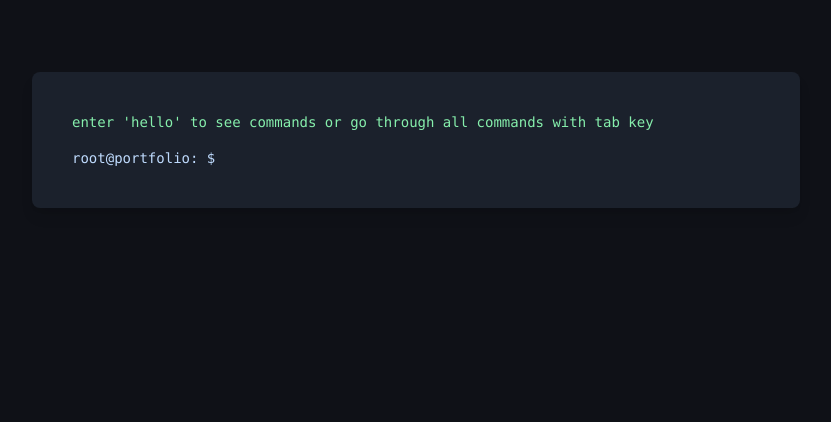
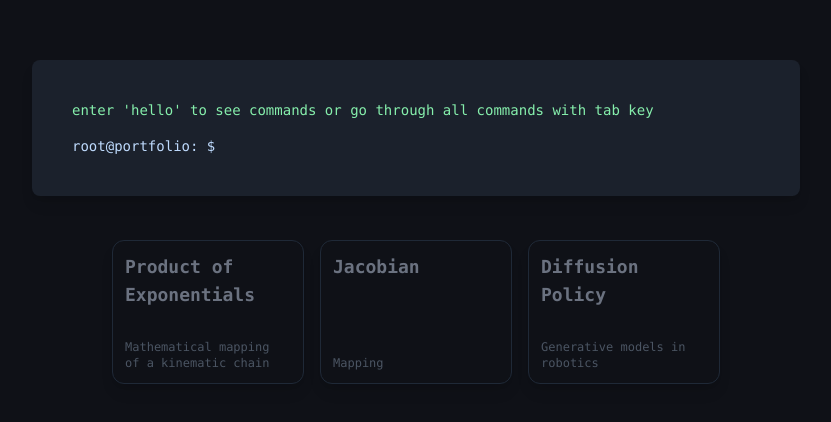
Before and after one commit to lenigovi/terminal-portfolio, a React (Create React App) app: page / in a window 1280 px wide. Shown: the part 260-682 px from the top of the page, without its empty margins (224-1055 px from the left). Built offline with nearby package versions, Linux system fonts and the light colour scheme.

Commit message:
added mini articles for product of exponentials, jacobian, diffusion policy

```diff
--- a/package.json
+++ b/package.json
@@ -7,8 +7,10 @@
     "@testing-library/jest-dom": "^6.6.4",
     "@testing-library/react": "^16.3.0",
     "@testing-library/user-event": "^13.5.0",
+    "katex": "^0.16.23",
     "react": "^19.1.1",
     "react-dom": "^19.1.1",
+    "react-katex": "^3.1.0",
     "react-scripts": "5.0.1",
     "web-vitals": "^2.1.4"
   },
--- a/src/App.js
+++ b/src/App.js
@@ -1,11 +1,18 @@
 import React from "react";
 import Terminal from "./terminal";
+import BlogCarousel from "./components/BlogCarousel";
+import "katex/dist/katex.min.css";
+import { BlockMath, InlineMath } from "react-katex";
+
 
 function App() {
   return (
-    <div className="min-h-screen bg-[#0f1117] flex items-center justify-center">
+    <div className="min-h-screen bg-[#0f1117] flex flex-col items-center justify-start pt-80 pb-20">
       <div className="w-full max-w-3xl p-6 bg-[#1b212c] rounded-lg shadow-lg">
         <Terminal />
+      </div>
+      <div className="mt-6 w-full max-w-4xl px-6" id="blog-section">
+        <BlogCarousel />
       </div>
     </div>
   );
--- /dev/null
+++ b/src/components/BlogCarousel.jsx
@@ -0,0 +1,63 @@
+// blog contents, except for formulas. those are in blogmodal.jsx (todo: add classes to formulas to call from and insert wherever)
+import React, { useState } from "react";
+import BlogModal from "./BlogModal.jsx";
+import { BlockMath } from "react-katex";
+
+const blogs = [
+  {
+    id: 1,
+    title: "Product of Exponentials",
+    excerpt: "Mathematical mapping of a kinematic chain",
+    content: `
+Product of Exponentials represents the kinematics of a serial manipulator as a series of exponentials of twists.
+
+Exponentials represent motions in joint space or {b}-space, therefore multiplication of them configurations gives the transformation from base to end-effector. The mapping from joint space to Cartesian space is known as forward kinematics.
+
+Forward kinematics of an n-joint serial manipulator is given as:
+`
+// formula in blogmodal.jsx
+  },
+  {
+    id: 2,
+    title: "Jacobian",
+    excerpt: "Mapping ",
+    content: `
+Jacobian relates joint rates to the linear and angular velocities of the end-effector.
+Furthermore, provides a relationship between joint torques and resultant force and torque applied by the end effector.
+It also reveals singularities, configurations where the
+robot loses degrees of freedom or amplifies certain motions.
+`
+  },
+  {
+    id: 3,
+    title: "Diffusion Policy",
+    excerpt: "Generative models in robotics",
+    content: `
+Diffusion model methods in robotics iteratively denoise to generate robot actions.
+Instead of planning trajectories directly, they learn to refine noise into actions.
+`
+  }
+];
+
+export default function BlogCarousel() {
+  const [selectedBlog, setSelectedBlog] = useState(null);
+
+  return (
+    <div className="mt-5 flex justify-center gap-4 flex-wrap">
+      {blogs.map((blog) => (
+        <div
+          key={blog.id}
+          onClick={() => setSelectedBlog(blog)}
+          className="bg-zinc-00 hover:bg-[#1b212c] border border-gray-800 cursor-pointer
+                     w-48 h-36 rounded-xl p-3 flex flex-col justify-between transition-all
+                     shadow-lg hover:shadow-green-400/20"
+        >
+          <h3 className="text-lg font-semibold text-gray-500">{blog.title}</h3>
+          <p className="text-xs text-gray-600 line-clamp-3">{blog.excerpt}</p>
+        </div>
+      ))}
+
+      <BlogModal blog={selectedBlog} onClose={() => setSelectedBlog(null)} />
+    </div>
+  );
+}
--- /dev/null
+++ b/src/components/BlogModal.jsx
@@ -0,0 +1,32 @@
+import React from "react";
+import "katex/dist/katex.min.css";
+import { BlockMath, InlineMath } from "react-katex";
+
+
+export default function BlogModal({ blog, onClose }) {
+  if (!blog) return null;
+
+  return (
+    <div className="fixed inset-0 bg-black bg-opacity-70 flex items-center justify-center z-50">
+      <div className="bg-zinc-900 text-gray-100 rounded-2xl p-6 w-[90%] max-w-2xl shadow-xl relative border border-green-700">
+        <h2 className="text-2xl font-semibold mb-4 text-green-400">{blog.title}</h2>
+        <div className="max-h-[60vh] overflow-y-auto text-sm leading-relaxed whitespace-pre-line">
+          {blog.content}
+          {/* PoE formula */}
+          {blog.id === 1 && (
+          <div className="mt-3">
+            <BlockMath math={"T(\\theta) = e^{\\hat{\\xi}_1\\theta_1} e^{\\hat{\\xi}_2\\theta_2} \\cdots e^{\\hat{\\xi}_n\\theta_n} M"} />
+          </div>
+        )}
+        </div>
+        <button
+          onClick={onClose}
+          className="absolute top-3 right-4 text-gray-400 hover:text-green-300 text-xl"
+        >
+          ✕
+        </button>
+      </div>
+
+    </div>
+  );
+}
--- /dev/null
+++ b/src/data/blogs.js
@@ -0,0 +1,29 @@
+export const blogs = [
+  {
+    id: 1,
+    title: "Product of Exponentials",
+    excerpt: "Expression robot motion mathematically",
+    content: `
+      The Product of Exponentials formula expresses the forward kinematics
+      of a serial manipulator as a series of exponentials of twists...
+    `
+  },
+  {
+    id: 2,
+    title: "Jacobian Intuition",
+    excerpt: "Jacobian representation in motion control",
+    content: `
+      The Jacobian is not just a matrix of partial derivatives. It describes
+      how joint velocities map to end-effector velocities...
+    `
+  },
+  {
+    id: 3,
+    title: "Diffusion Policy Notes",
+    excerpt: "Generative models in robotics",
+    content: `
+      Diffusion Policies are an exciting new approach to robot control,
+      enabling continuous action generation by denoising samples iteratively...
+    `
+  }
+];
```
Also changed, not shown: 1 other file (tests, documents, lock files or other folders).
